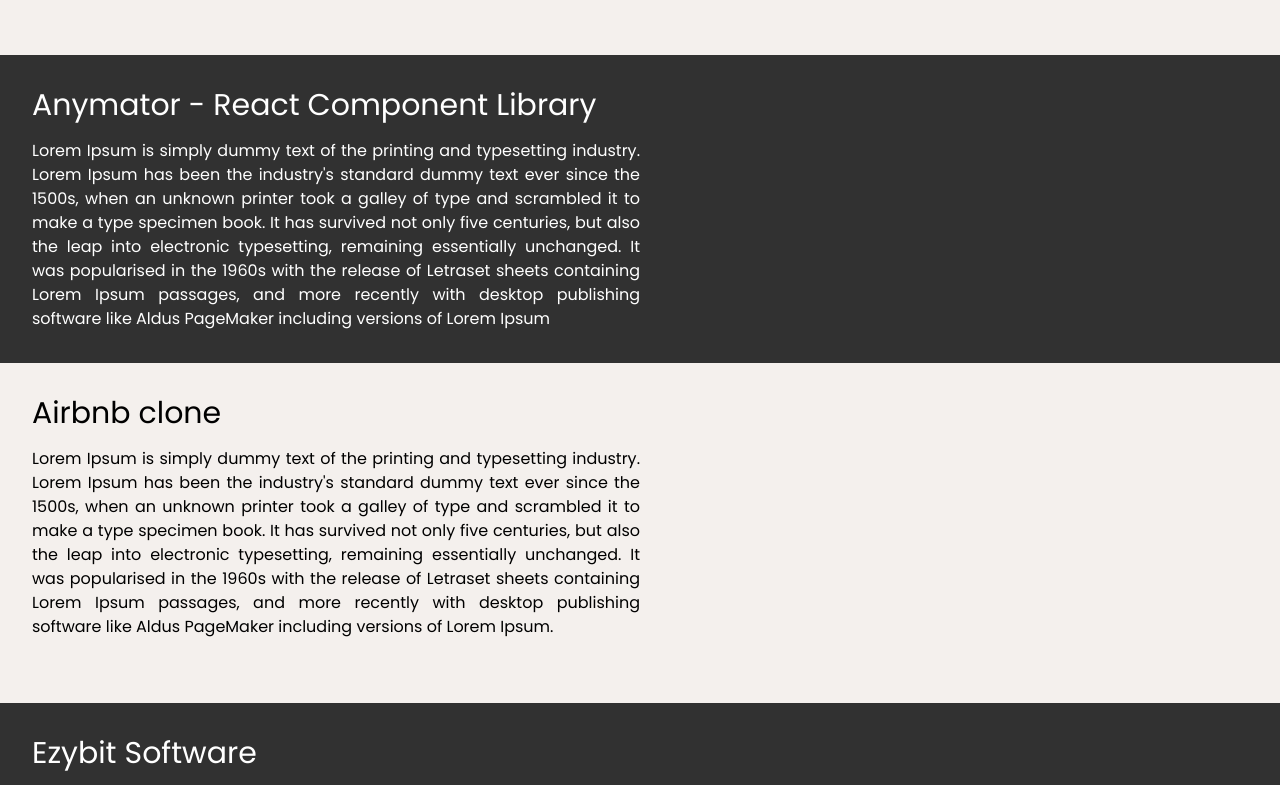
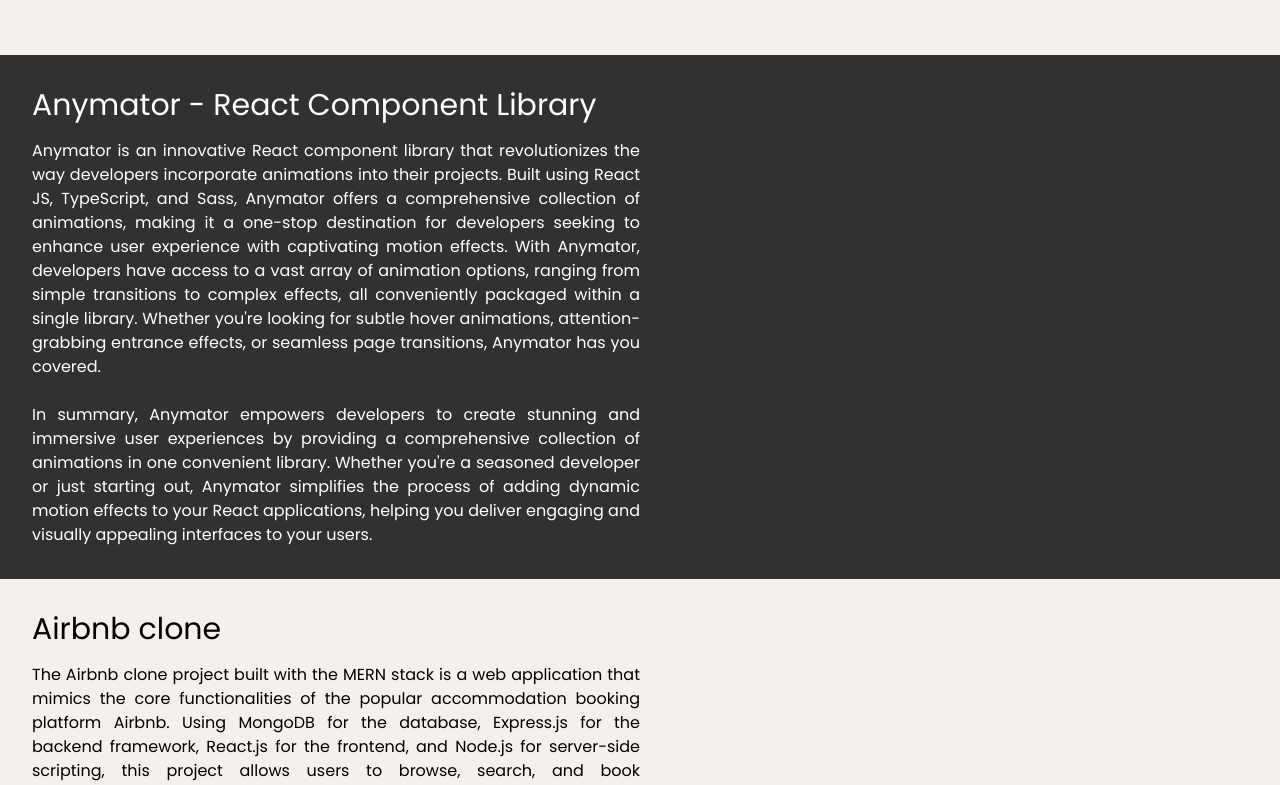
Before and after one commit to Rutuza/Vite-Portfolio, a React (Vite) app: page /work in a window 1280 px wide. Shown: the part 1320-2105 px from the top of the page. Built offline with nearby package versions, Linux system fonts and the light colour scheme.

Commit message:
airbnb text changed

```diff
--- a/src/pages/Work.jsx
+++ b/src/pages/Work.jsx
@@ -59,7 +59,10 @@
                 <div className='w-1/2 font-pop'>
                   <h1 className='text-3xl'>Anymator - React Component Library</h1>
                   <p className='mt-4 text-justify'>
-                  Lorem Ipsum is simply dummy text of the printing and typesetting industry. Lorem Ipsum has been the industry's standard dummy text ever since the 1500s, when an unknown printer took a galley of type and scrambled it to make a type specimen book. It has survived not only five centuries, but also the leap into electronic typesetting, remaining essentially unchanged. It was popularised in the 1960s with the release of Letraset sheets containing Lorem Ipsum passages, and more recently with desktop publishing software like Aldus PageMaker including versions of Lorem Ipsum
+                  Anymator is an innovative React component library that revolutionizes the way developers incorporate animations into their projects. Built using React JS, TypeScript, and Sass, Anymator offers a comprehensive collection of animations, making it a one-stop destination for developers seeking to enhance user experience with captivating motion effects. With Anymator, developers have access to a vast array of animation options, ranging from simple transitions to complex effects, all conveniently packaged within a single library. Whether you're looking for subtle hover animations, attention-grabbing entrance effects, or seamless page transitions, Anymator has you covered.
+                  <br />
+                  <br />
+                  In summary, Anymator empowers developers to create stunning and immersive user experiences by providing a comprehensive collection of animations in one convenient library. Whether you're a seasoned developer or just starting out, Anymator simplifies the process of adding dynamic motion effects to your React applications, helping you deliver engaging and visually appealing interfaces to your users.
                   </p>
                 </div>
               </div>
@@ -69,7 +72,16 @@
               <div className='p-8'>
                 <div className='w-1/2'>
                   <h1 className='text-3xl'>Airbnb clone</h1>
-                  <p className='text-justify mt-4'>Lorem Ipsum is simply dummy text of the printing and typesetting industry. Lorem Ipsum has been the industry's standard dummy text ever since the 1500s, when an unknown printer took a galley of type and scrambled it to make a type specimen book. It has survived not only five centuries, but also the leap into electronic typesetting, remaining essentially unchanged. It was popularised in the 1960s with the release of Letraset sheets containing Lorem Ipsum passages, and more recently with desktop publishing software like Aldus PageMaker including versions of Lorem Ipsum.</p>
+                  <p className='text-justify mt-4'>The Airbnb clone project built with the MERN stack is a web application that mimics the core functionalities of the popular accommodation booking platform Airbnb. Using MongoDB for the database, Express.js for the backend framework, React.js for the frontend, and Node.js for server-side scripting, this project allows users to browse, search, and book accommodations such as homes, apartments, or vacation rentals. Users can sign up, list their properties, search for accommodations based on various filters like location, price, and amenities, view property details, make bookings, and manage their reservations. The MERN stack provides a robust foundation for building scalable and responsive web applications, making it an ideal choice for replicating the Airbnb platform.
+
+                  <br />
+                  <br />
+                  In addition to core functionalities, the Airbnb clone may incorporate additional features such as reviews and ratings, integrated payment gateways for secure transactions, social authentication for streamlined user registration, and geolocation services for enhanced search capabilities.
+                  <br />
+                  <br />
+                  Overall, the MERN stack Airbnb clone project showcases the power of modern web development technologies in creating robust, feature-rich platforms that emulate the success of industry-leading services like Airbnb.
+                  </p>
+
 
                 </div>
               </div>
```
